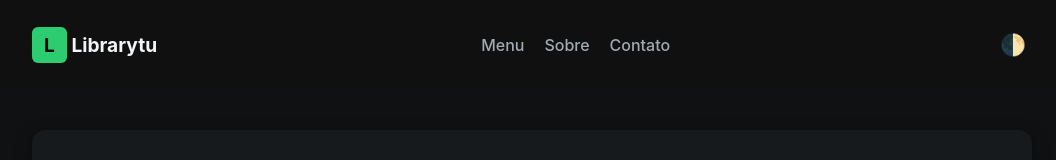
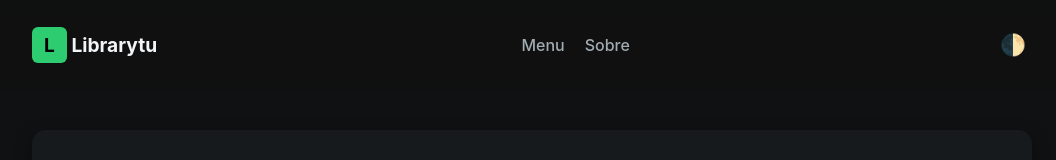
Before and after one commit to ImVecTHOR/Librarytu, a plain HTML site: page index.html in a window 1280 px wide. Shown: the top 160 px of the page, without its empty margins (108-1164 px from the left). Drawn offline with Linux system fonts and the light colour scheme.

Commit message:
atuzalização 22/10

```diff
--- a/index.html
+++ b/index.html
@@ -27,7 +27,6 @@
         <ul>
           <li><a href="index.html">Menu</a></li>
           <li><a href="sobre.html">Sobre</a></li>
-          <li><a href="contato.html">Contato</a></li>
         </ul>
       </nav>
 
```
